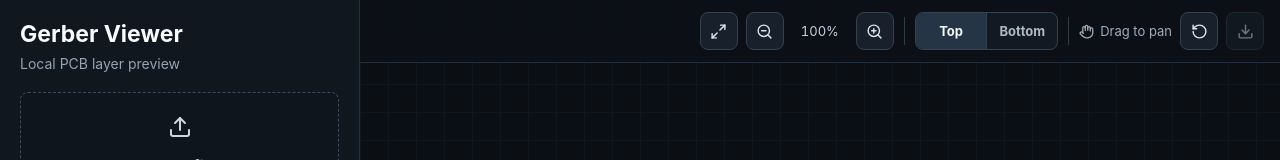
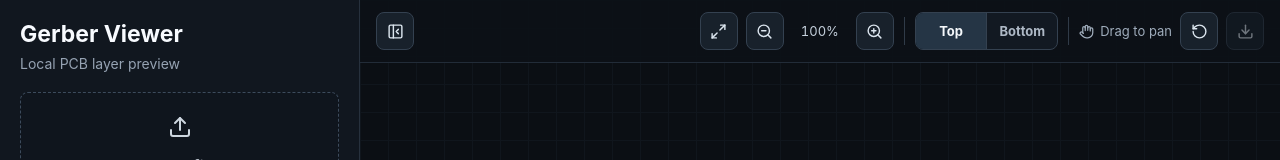
Before and after one commit to energet666/web-gerber-viewer, a React (Vite) app: page / in a window 1280 px wide. Shown: the top 160 px of the page. Built offline with nearby package versions, Linux system fonts and the light colour scheme.

Commit message:
Add collapsible sidebar

```diff
--- a/src/main.tsx
+++ b/src/main.tsx
@@ -2,6 +2,8 @@ import React, { useMemo, useRef, useState } from 'react'
 import { createRoot } from 'react-dom/client'
 import {
   Download,
+  PanelLeftClose,
+  PanelLeftOpen,
   Hand,
   Eye,
   EyeOff,
@@ -52,6 +54,7 @@ function App() {
   const [isDragging, setIsDragging] = useState(false)
   const [isLoading, setIsLoading] = useState(false)
   const [renderingLayerIds, setRenderingLayerIds] = useState<Set<string>>(new Set())
+  const [isSidebarOpen, setIsSidebarOpen] = useState(true)
   const [viewMode, setViewMode] = useState<BoardViewMode>('top')
   const [viewport, setViewport] = useState<ViewportState>({ zoom: 1, panX: 0, panY: 0 })
   const fileInputRef = useRef<HTMLInputElement | null>(null)
@@ -124,7 +127,7 @@ function App() {
   }
 
   return (
-    <main className="app-shell">
+    <main className={`app-shell ${isSidebarOpen ? '' : 'is-sidebar-hidden'}`}>
       <aside className="sidebar">
         <div className="brand">
           <div>
@@ -218,6 +221,14 @@ function App() {
 
       <section className="viewer">
         <div className="toolbar" aria-label="Viewer controls">
+          <button
+            className="tool-button"
+            title={isSidebarOpen ? 'Hide sidebar' : 'Show sidebar'}
+            onClick={() => setIsSidebarOpen((current) => !current)}
+          >
+            {isSidebarOpen ? <PanelLeftClose size={17} /> : <PanelLeftOpen size={17} />}
+          </button>
+          <span className="toolbar-spacer" />
           <button className="tool-button" title="Fit to view" onClick={() => setViewport({ zoom: 1, panX: 0, panY: 0 })}>
             <Maximize2 size={17} />
           </button>
--- a/src/styles.css
+++ b/src/styles.css
@@ -45,6 +45,14 @@ input[type="file"] {
   height: 100vh;
   overflow: hidden;
   background: #0b0f14;
+}
+
+.app-shell.is-sidebar-hidden {
+  grid-template-columns: minmax(0, 1fr);
+}
+
+.app-shell.is-sidebar-hidden .sidebar {
+  display: none;
 }
 
 .sidebar {
@@ -270,11 +278,14 @@ input[type="file"] {
 .toolbar {
   display: flex;
   align-items: center;
-  justify-content: flex-end;
   gap: 8px;
   border-bottom: 1px solid #222c38;
   background: rgba(12, 17, 23, 0.86);
   padding: 12px 16px;
+}
+
+.toolbar-spacer {
+  flex: 1;
 }
 
 .toolbar-divider {
@@ -407,6 +418,10 @@ input[type="file"] {
     border-bottom: 1px solid #27313d;
   }
 
+  .app-shell.is-sidebar-hidden {
+    grid-template-rows: minmax(420px, 1fr);
+  }
+
   .drop-target {
     min-height: 128px;
   }
```
